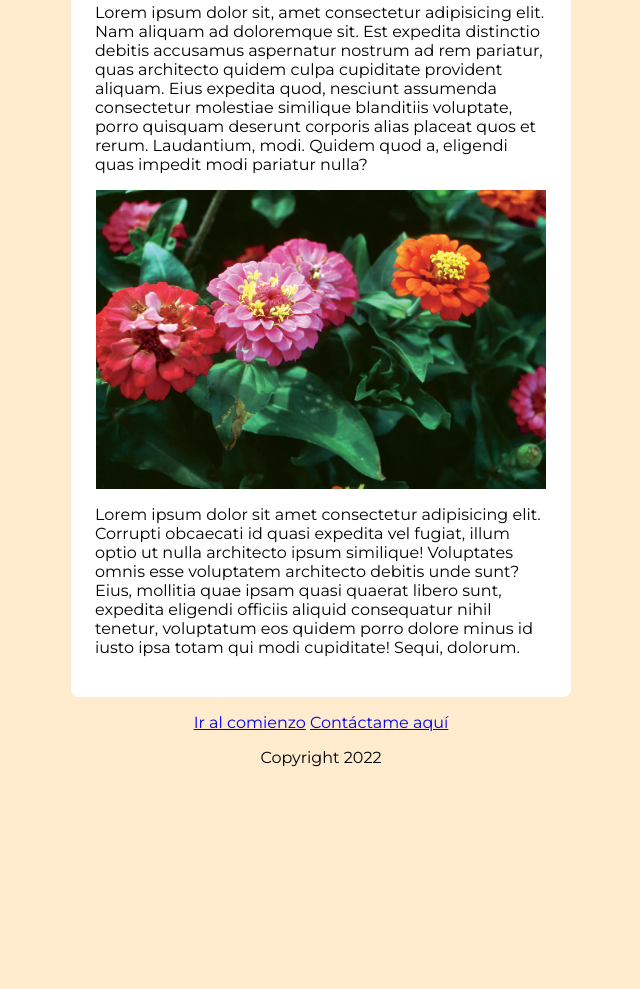
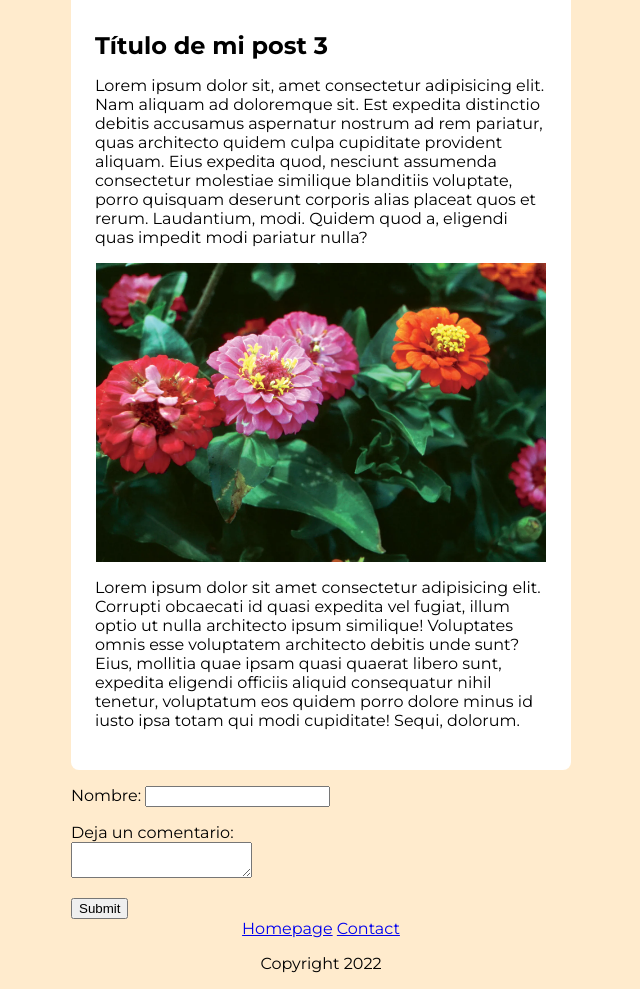
Before and after one commit to celesteserrapio/blog, a plain HTML site: page index.html in a window 1280 px wide. Shown: the part 1487-2476 px from the top of the page, without its empty margins (319-959 px from the left). Before the commit the page ends 2270 px from the top, so only its background shows below. Drawn offline with Linux system fonts and the light colour scheme.

Commit message:
Add files via upload

```diff
--- a/index.html
+++ b/index.html
@@ -11,7 +11,14 @@
     <header>
         <h1>Blog de Celeste</h1>
     </header>
-    <section class="container">
+      <ul>
+        <li><a href="#Home" class="active">Home</a></li>
+        <li><a href="#About">About</a></li>
+        <li><a href="#News">News</a></li>
+
+       </ul>
+
+        <section class="container">
         <article class="post">
             <h2>Título de mi post</h2>
             <p>Lorem ipsum dolor sit, amet consectetur adipisicing elit. Excepturi possimus at fuga inventore minima rerum numquam, temporibus architecto velit cupiditate accusamus totam libero laudantium unde nemo molestiae aliquam! Error, nihil.
@@ -38,11 +45,27 @@
                 Eius, mollitia quae ipsam quasi quaerat libero sunt, expedita eligendi officiis aliquid consequatur nihil tenetur, voluptatum eos quidem porro dolore minus id iusto ipsa totam qui modi cupiditate! Sequi, dolorum.</p>
             </article>
         </article>
+
+<form action="../form-result.php" target="_blank">
+
+            <p>Nombre: <input type="text" name="nombre"></p>
+
+            <p>
+
+              Deja un comentario:<br>
+
+              <textarea name="message"></textarea>
+
+            </p>
+
+            <input type="submit" value="Submit">
+
+          </form>
     </section>
     <footer>
         <footer align="center">
-        <a href="#titulo"> Ir al comienzo</a>
-        <a href="mailto:celeste@gmail.com"> Contáctame aquí</a>
+        <a href="#titulo"> Homepage</a>
+        <a href="mailto:celeste@gmail.com"> Contact </a>
         <p> Copyright 2022</p>
     </footer>
 </body>
```
